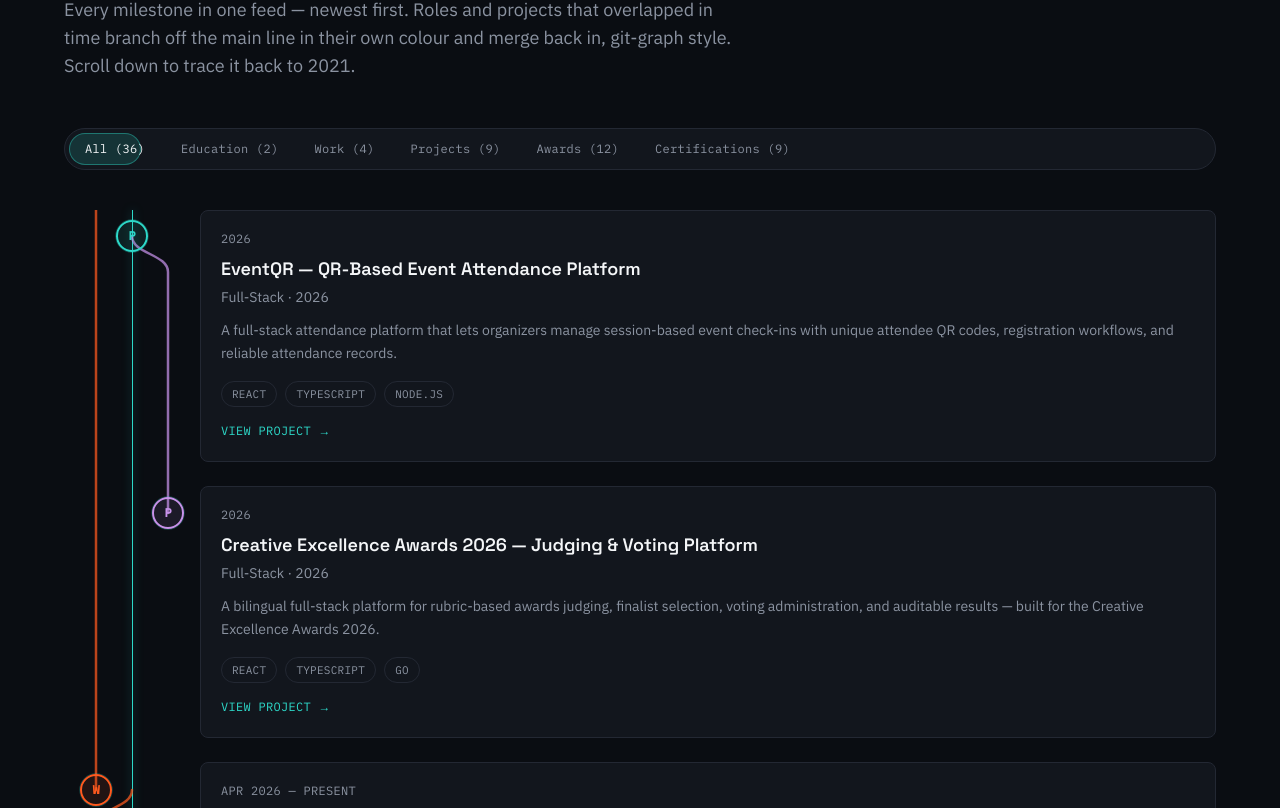
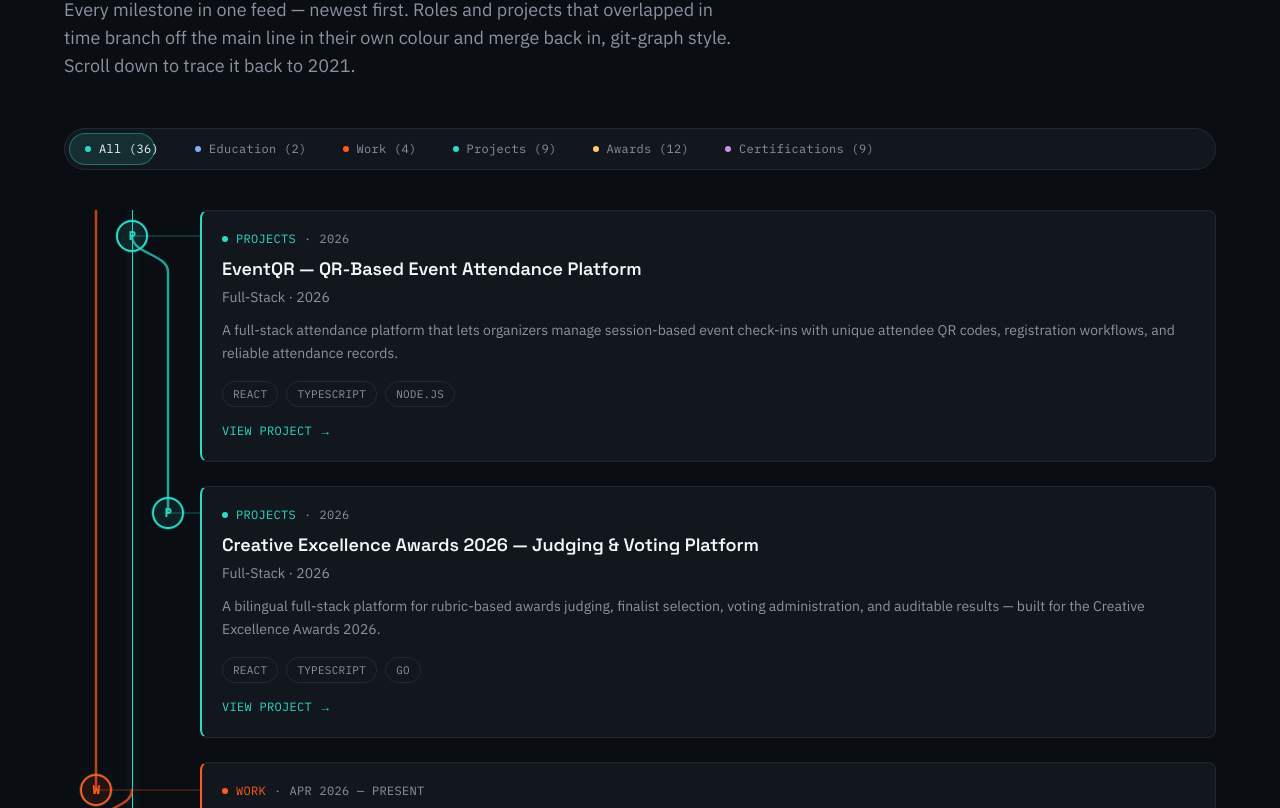
Before and after one commit to TheUnknown550/mattcosh.com, a Next.js app: page /roadmap in a window 1280 px wide. Shown: the part 272-1080 px from the top of the page. Built offline with nearby package versions, Linux system fonts and the light colour scheme.

Commit message:
feat: added design colouring to the website

```diff
--- a/src/components/common/FilterTabs.tsx
+++ b/src/components/common/FilterTabs.tsx
@@ -5,6 +5,7 @@ import { useLayoutEffect, useRef, useState } from "react";
 interface FilterTabOption<T extends string> {
   value: T;
   label: string;
+  tone?: string;
 }
 
 interface FilterTabsProps<T extends string> {
@@ -35,6 +36,8 @@ export function FilterTabs<T extends string>({
     setIndicator({ left: activeEl.offsetLeft, width: activeEl.offsetWidth });
   }, [value, options]);
 
+  const activeTone = options.find((option) => option.value === value)?.tone ?? "#2dd9c9";
+
   return (
     <div
       ref={containerRef}
@@ -43,8 +46,13 @@ export function FilterTabs<T extends string>({
       {indicator && (
         <span
           aria-hidden="true"
-          className="absolute top-1 bottom-1 rounded-full border border-signal/40 bg-signal/15 transition-all duration-300 ease-out motion-reduce:transition-none"
-          style={{ left: indicator.left, width: indicator.width }}
+          className="absolute top-1 bottom-1 rounded-full transition-all duration-300 ease-out motion-reduce:transition-none"
+          style={{
+            left: indicator.left,
+            width: indicator.width,
+            border: `1px solid ${activeTone}66`,
+            backgroundColor: `${activeTone}1f`,
+          }}
         />
       )}
       {options.map((option) => (
@@ -53,10 +61,17 @@ export function FilterTabs<T extends string>({
           data-value={option.value}
           type="button"
           onClick={() => onChange(option.value)}
-          className={`relative z-10 rounded-full px-4 py-2 transition-colors duration-200 ${
+          className={`relative z-10 inline-flex items-center gap-2 rounded-full px-4 py-2 transition-colors duration-200 ${
             value === option.value ? "text-ink" : "text-ink-muted hover:text-ink"
           }`}
         >
+          {option.tone && (
+            <span
+              aria-hidden="true"
+              className="h-1.5 w-1.5 rounded-full"
+              style={{ backgroundColor: option.tone }}
+            />
+          )}
           {option.label}
         </button>
       ))}
--- a/src/components/roadmap/PulseTimeline.tsx
+++ b/src/components/roadmap/PulseTimeline.tsx
@@ -31,20 +31,13 @@ const TYPE_GLYPH: Record<TimelineEntryType, string> = {
 };
 
 /** Cycled by lane number, VS Code Git Graph-style — lane 0 (trunk) is always the signal teal. */
-const LANE_PALETTE = [
-  "#2dd9c9", // signal teal — trunk
-  "#ff5a1f", // accent orange
-  "#c792ea", // purple
-  "#82aaff", // blue
-  "#f07178", // red/pink
-  "#c3e88d", // green
-  "#ffcb6b", // yellow
-  "#89ddff", // cyan
-];
-
-function laneColor(lane: number): string {
-  return LANE_PALETTE[lane % LANE_PALETTE.length];
-}
+const TYPE_COLOR: Record<TimelineEntryType, string> = {
+  education: "#82aaff",
+  work: "#ff5a1f",
+  project: "#2dd9c9",
+  award: "#ffcb6b",
+  certification: "#c792ea",
+};
 
 const LANE_STEP = 36;
 const NODE_SIZE = 32;
@@ -118,12 +111,13 @@ export function PulseTimeline({ entries }: PulseTimelineProps) {
     );
     const types = Object.keys(TYPE_LABELS) as TimelineEntryType[];
     return [
-      { value: "All" as FilterValue, label: `All (${entries.length})` },
+      { value: "All" as FilterValue, label: `All (${entries.length})`, tone: "#2dd9c9" },
       ...types
         .filter((type) => counts[type])
         .map((type) => ({
           value: type as FilterValue,
           label: `${TYPE_LABELS[type]} (${counts[type]})`,
+          tone: TYPE_COLOR[type],
         })),
     ];
   }, [entries]);
@@ -311,6 +305,7 @@ export function PulseTimeline({ entries }: PulseTimelineProps) {
             if (y === undefined) return null;
             const lane = getEffectiveLane(entry, index);
             const x = geometry.trunkX + laneOffsetIndex(lane) * LANE_STEP;
+            const color = TYPE_COLOR[entry.type];
             return (
               <line
                 key={`stem-${entry.id}`}
@@ -318,8 +313,9 @@ export function PulseTimeline({ entries }: PulseTimelineProps) {
                 y1={y}
                 x2={geometry.graphWidth}
                 y2={y}
-                stroke="var(--color-line)"
+                stroke={color}
                 strokeWidth={1}
+                strokeOpacity={0.4}
                 strokeLinecap="round"
               />
             );
@@ -331,7 +327,7 @@ export function PulseTimeline({ entries }: PulseTimelineProps) {
             const bottomY = nodeY[entry.id];
             if (bottomY === undefined) return null;
             const laneX = geometry.trunkX + laneOffsetIndex(lane) * LANE_STEP;
-            const color = laneColor(lane);
+            const color = TYPE_COLOR[entry.type];
 
             // Still ongoing — nothing has been "merged" yet, so the lane
             // stays open: a straight, unmerged line running off the top of
@@ -386,7 +382,7 @@ export function PulseTimeline({ entries }: PulseTimelineProps) {
           const y = nodeY[entry.id];
           const lane = getEffectiveLane(entry, index);
           const x = geometry.trunkX + laneOffsetIndex(lane) * LANE_STEP;
-          const color = laneColor(lane);
+          const color = TYPE_COLOR[entry.type];
           return (
             <div
               key={`node-${entry.id}`}
@@ -416,8 +412,20 @@ export function PulseTimeline({ entries }: PulseTimelineProps) {
           >
             <Reveal>
               <TiltCard className="rounded-lg">
-                <div className="rounded-lg border border-line bg-surface p-5 transition-colors duration-300 hover:border-signal">
-                  <p className="font-mono text-xs uppercase tracking-wide text-ink-muted">
+                <div
+                  className="rounded-lg border border-line border-l-2 bg-surface p-5 transition-colors duration-300 hover:border-signal"
+                  style={{ borderLeftColor: TYPE_COLOR[entry.type] }}
+                >
+                  <p className="flex items-center gap-2 font-mono text-xs uppercase tracking-wide text-ink-muted">
+                    <span
+                      aria-hidden="true"
+                      className="h-1.5 w-1.5 rounded-full"
+                      style={{ backgroundColor: TYPE_COLOR[entry.type] }}
+                    />
+                    <span style={{ color: TYPE_COLOR[entry.type] }}>
+                      {TYPE_LABELS[entry.type]}
+                    </span>
+                    <span aria-hidden="true">·</span>
                     {entry.dateLabel}
                   </p>
                   <h3 className="mt-2 font-display text-base font-semibold text-ink sm:text-lg">
@@ -444,14 +452,16 @@ export function PulseTimeline({ entries }: PulseTimelineProps) {
                         href={entry.link.href}
                         target="_blank"
                         rel="noopener noreferrer"
-                        className="mt-4 inline-flex font-mono text-xs uppercase tracking-wide text-signal transition-colors hover:text-accent"
+                        className="mt-4 inline-flex font-mono text-xs uppercase tracking-wide transition-colors hover:text-accent"
+                        style={{ color: TYPE_COLOR[entry.type] }}
                       >
                         {entry.link.label} ↗
                       </a>
                     ) : (
                       <Link
                         href={entry.link.href}
-                        className="mt-4 inline-flex font-mono text-xs uppercase tracking-wide text-signal transition-colors hover:text-accent"
+                        className="mt-4 inline-flex font-mono text-xs uppercase tracking-wide transition-colors hover:text-accent"
+                        style={{ color: TYPE_COLOR[entry.type] }}
                       >
                         {entry.link.label} →
                       </Link>
```
